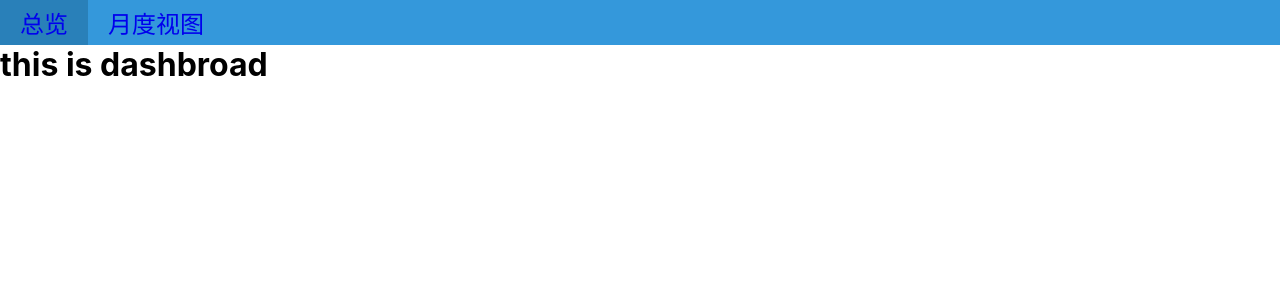
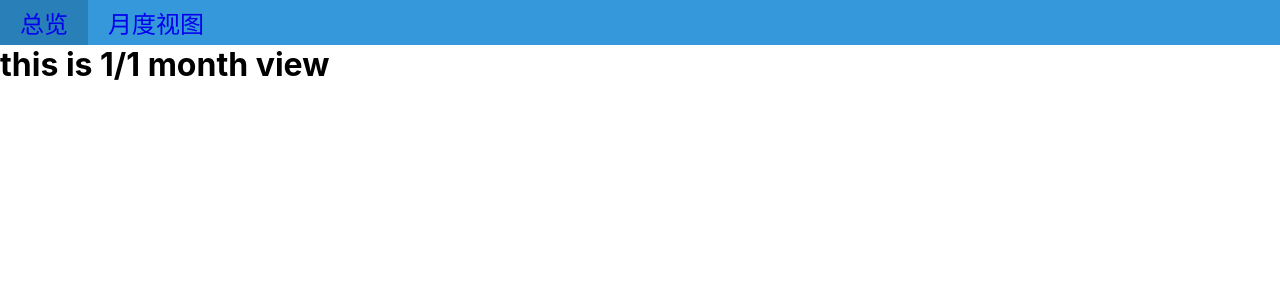
Before and after one commit to zmarsarc/xmind-homework-react, a React (Create React App) app: page /ledger/month/1/1 in a window 1280 px wide. Shown: the top 300 px of the page. Built offline with nearby package versions, Linux system fonts and the light colour scheme.

Commit message:
[ADD] 阻止a tag进行跳转，添加正则路由支持

```diff
--- a/src/App.js
+++ b/src/App.js
@@ -25,10 +25,16 @@ const navStyle = css`
 const Nav = () => {
   const [,setUrl] = useNavigate();
 
+  const navigateTo = (e, url) => {
+    // 阻止a tag的默认行为，就是不让跳转
+    e.preventDefault();
+    setUrl(url);
+  }
+
   return (
     <div className={navStyle}>
-      <a href="/dashbroad" onClick={() => setUrl('/dashbroad')}>总览</a>
-      <a href="/month" onClick={() => setUrl('/month')}>月度视图</a>
+      <a href="/dashbroad" onClick={e => navigateTo(e, '/dashbroad')}>总览</a>
+      <a href="/month" onClick={e => navigateTo(e, '/month')}>月度视图</a>
     </div>
   )
 }
--- a/src/router.js
+++ b/src/router.js
@@ -16,17 +16,43 @@ const setUrl = url => {
 // 监听用户的前进、后退操作，然后派发事件
 window.addEventListener('popstate', () => dispatchUrl());
 
+const pathToRegexp = path => new RegExp("^" + path.replace(/\//g, "\\/").replace(/:\w+/g, "(.+)") + "$");
+
+const getParams = match => {
+    const values = match.result.slice(1);
+    const keys = Array.from(match.router.path.matchAll(/:(\w+)/g)).map(result => result[1]);
+    return Object.fromEntries(keys.map((key, i) => {
+        return [key, values[i]];
+    }));
+};
+
 const route = () => {
     const routes = [
-        {path: "/dashbroad", view: (<h1>this is dashbroad</h1>)},
-        {path: "/month", view: (<h1>this is month view</h1>)}
+        {path: "/dashbroad", view: () => (<h1>this is dashbroad</h1>)},
+        {path: "/month", view: () => {
+            // 直接访问month跳转到当月的账单
+            const now = new Date();
+            window.history.replaceState(null, null, '/ledger/month/' + (now.getMonth() + 1));
+            return route();
+        }},
+        {path: "/ledger/month/:month", view: ({month}) => (<h1>this is {month} month view</h1>)}
     ]
 
-    let matched = routes.find(r => r.path === window.location.pathname);
+    const potentialMatch = routes.map(r => {
+        return {
+            router: r,
+            result: window.location.pathname.match(pathToRegexp(r.path)),
+        }
+    })
+
+    let matched = potentialMatch.find(r => r.result !== null);
     if (!matched) {
-        matched = routes[0];
+        matched = {
+            router: routes[0],
+            result: []
+        }
     }
-    return matched.view;
+    return matched.router.view(getParams(matched));
 }
 
 export const useNavigate = () => {
```
